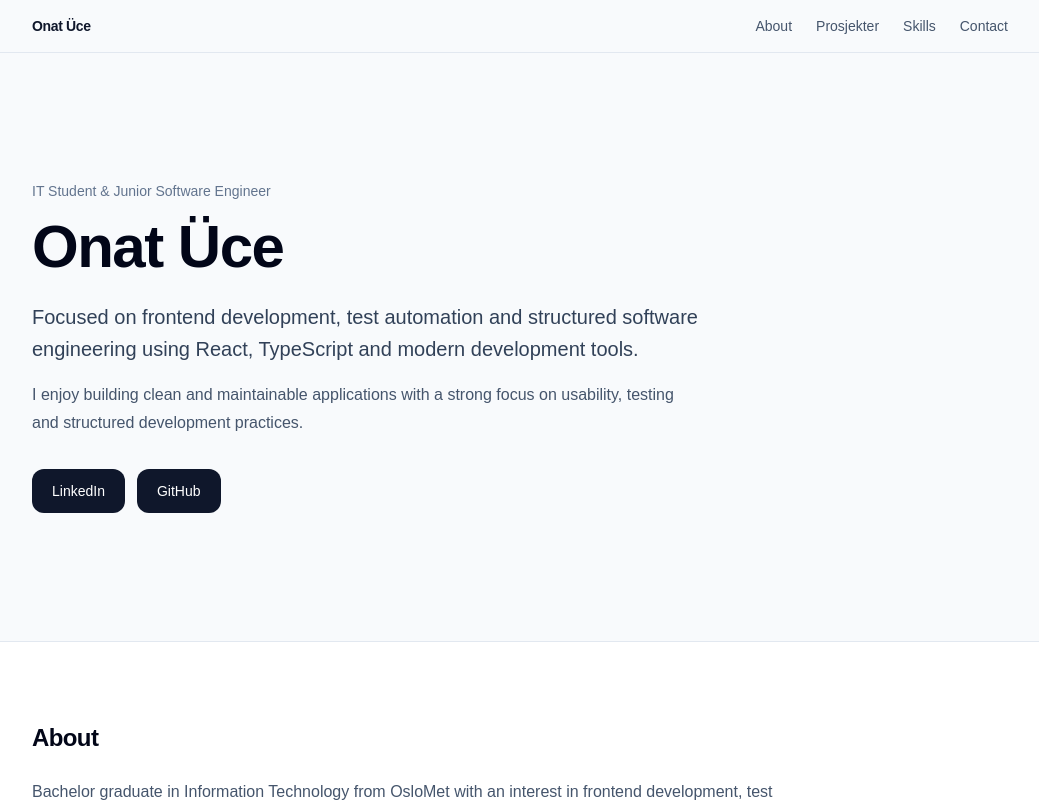
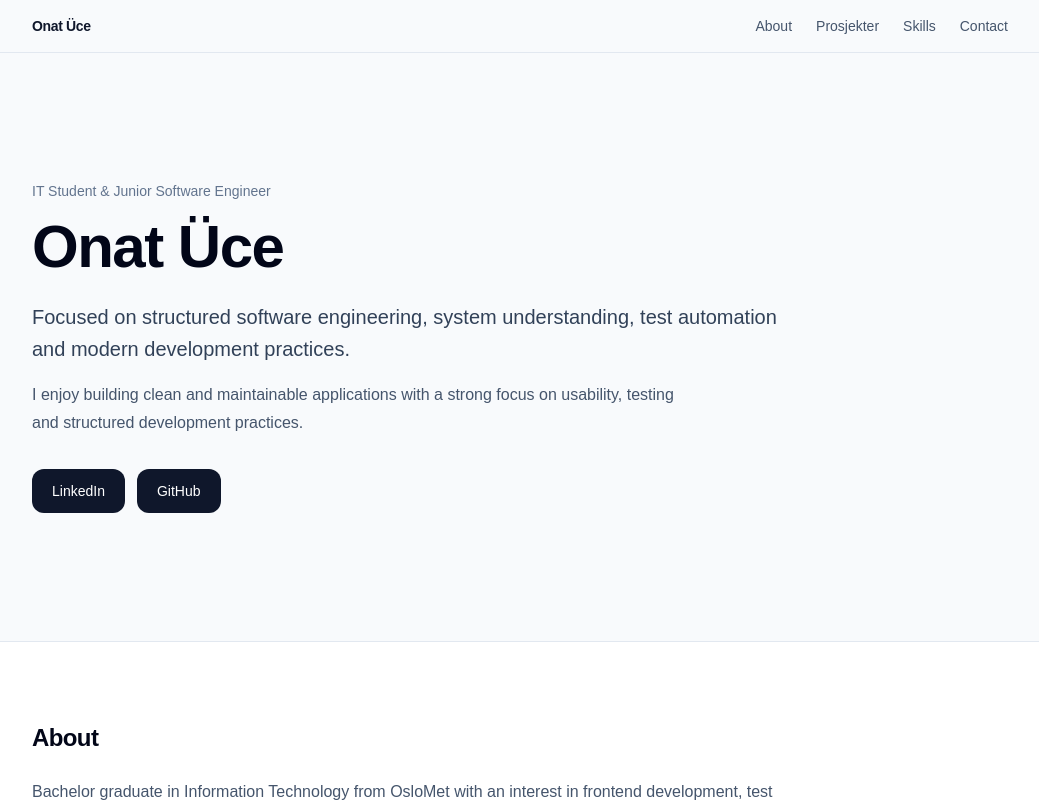
Before and after one commit to onatuce/portfolio, a Next.js app: page / in a window 1280 px wide. Shown: the top 802 px of the page, without its empty margins (120-1159 px from the left). Built offline with nearby package versions, Linux system fonts and the light colour scheme.

Commit message:
Change Github links

```diff
--- a/src/components/Hero.tsx
+++ b/src/components/Hero.tsx
@@ -11,8 +11,8 @@ return (
         </h1>
 
         <p className="mt-6 text-xl leading-8 text-slate-700">
-        Focused on frontend development, test automation and structured
-        software engineering using React, TypeScript and modern development tools.
+        Focused on structured software engineering,
+        system understanding, test automation and modern development practices.
         </p>
 
         <p className="mt-4 max-w-2xl text-base leading-7 text-slate-600">
```
